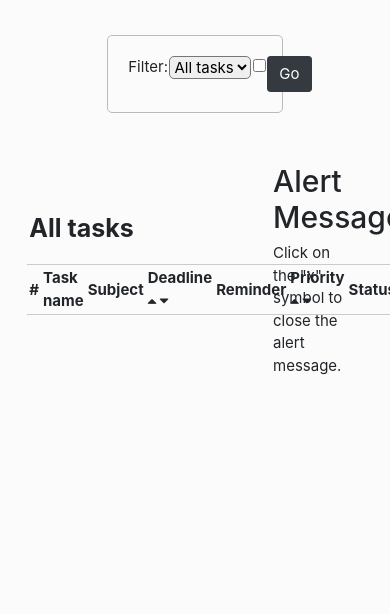
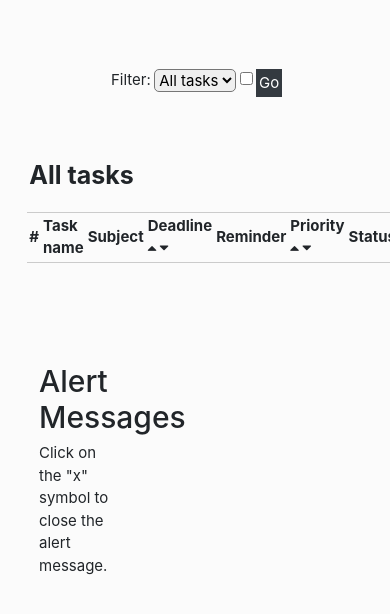
Before and after one commit to ghazal-pouresfandiyar/TodoList, a PHP site: page /Todolist/list.php?user=1 in a window 390 px wide; the page is wider, and only the part inside the window is pictured. Shown: the part 15-629 px from the top of that part. Run offline with PHP 8.4, Linux system fonts and the light colour scheme; data that the repository does not hold is empty.

Commit message:
responsive css & change filter box css

```diff
--- a/create_task.php
+++ b/create_task.php
@@ -76,7 +76,7 @@
 			<textarea type="text" style="width:93%; height: 150px; border-radius: 5px;" name="info" ><?php echo $info; ?></textarea>
 		</div>
 		<div class="input-group">
-	        <button class="btn" type="submit" name="save" >Create</button>
+	        <button type="submit" name="save" >Create</button>
         </div>
 	</form>
 </body>
--- a/edit_task.php
+++ b/edit_task.php
@@ -102,7 +102,7 @@
 			<textarea type="text" style="width:93%; height: 150px; border-radius: 5px;" name="info" ><?php echo $info; ?></textarea>
 		</div>
 		<div class="input-group">
-	        <button class="btn" type="submit" name="update">Update</button>
+	        <button type="submit" name="update">Update</button>
         </div>
 	</form>
 </body>
--- a/list.css
+++ b/list.css
@@ -1,8 +1,3 @@
-/* .task-container {
-  margin-top: 2.5em;
-  margin-left: 25%;
-} */
-
 #inputTask {
   margin-top: 0.1em;
   border: black dashed 0.1em;
@@ -23,6 +18,46 @@
   flex-direction: row;
   padding: 0;
   margin: 0;
+}
+
+.flexible-container {
+  display: flex;
+  flex-direction: row;
+  padding: 0;
+  margin: 0;
+}
+
+@media (max-width: 800px) {
+  .flexible-container {
+    flex-direction: column;
+  }
+
+  .notif-box {
+    width: 100%;
+    margin-left: 10%;
+  }
+}
+
+.notif-box {
+  width: 20%;
+}
+
+.flex-item {
+  /* padding: 20px; */
+  margin: 1%;
+  /* max-height: 10px; */
+  justify-content: space-between;
+}
+
+.btn {
+  font-size: 18px;
+  color: #ffffff;
+  background: none #343a40;
+  border: none;
+  border-radius: 6px;
+  cursor: pointer;
+  /* padding: 100px;
+  margin: 100px; */
 }
 
 .alert {
@@ -49,14 +84,11 @@
   color: black;
 }
 
-.button {
-  width: 100%;
-  padding: 8px;
-  color: #ffffff;
-  background: none #343a40;
+form {
+  margin-top: 80px;
+  margin-bottom: 8px;
+  text-align: left;
+  padding: 2px;
   border: none;
-  border-radius: 6px;
-  font-size: 18px;
-  cursor: pointer;
-  margin: 12px 0;
+  border-radius: 5px;
 }
--- a/list.php
+++ b/list.php
@@ -30,10 +30,10 @@
     <!-- filter box -->
     <form method="post" action="filter.php?user=<?php echo $username; ?>" enctype="multipart/form-data">
       <div class="flex-container">
-        <div style="margin-right:1%">
+        <div class="flex-item">
           <label>Filter:</label>
         </div>
-        <div style="margin-right:1%">
+        <div class="flex-item">
           <select name="search" id="search" style="border-radius: 5px;">
             <option>All tasks</option>
             <?php
@@ -50,16 +50,16 @@
             ?>
           </select>
         </div>
-        <div style="margin-right:1%">
+        <div class="flex-item">
           <input type="checkbox" id="done" name="done" value="Done">
         </div>
-        <div style="margin-right:1%">
-          <button class="btn" type="submit" name="filter" >Go</button>
+        <div class="flex-item">
+          <button type="submit" name="filter" >Go</button>
         </div>
       </div>
     </form>
 
-    <div class="flex-container">
+    <div class="flexible-container">
       <!-- table -->
       <div style="width: 70%; padding:0; margin:0;">
         <table id="table">
@@ -130,7 +130,7 @@
         </table>
       </div>
       <!-- notif box -->
-      <div style="width: 20%">
+      <div class="notif-box">
         <h2>Alert Messages</h2>
         <p>Click on the "x" symbol to close the alert message.</p>
         <?php
--- a/navbar.php
+++ b/navbar.php
@@ -17,9 +17,6 @@
   </style>
 
   <nav class="navbar navbar-expand-lg navbar-dark bg-dark fixed-top">
-    <!-- <button class="navbar-toggler" type="button" data-toggle="collapse" data-target="#navbarSupportedContent" aria-controls="navbarSupportedContent" aria-expanded="false" aria-label="Toggle navigation">
-      <span class="navbar-toggler-icon"></span>
-    </button> -->
     <div class="collapse navbar-collapse" id="navbarSupportedContent">
       <ul class="navbar-nav">
         <li class="nav-item">
--- a/style.css
+++ b/style.css
@@ -32,11 +32,13 @@
 .input-group {
   margin: 10px 0px 10px 0px;
 }
+
 .input-group label {
   display: block;
   text-align: left;
   margin: 3px;
 }
+
 .input-group input {
   height: 30px;
   width: 93%;
@@ -59,24 +61,13 @@
   border: none;
   border-radius: 6px;
   cursor: pointer;
-  /* padding-top: -10px; */
+  padding: 100px;
+  margin: 100px;
 }
 
 .btn:hover {
   color: #ffffff;
   background: none #656b71;
-}
-
-.button {
-  width: 100%;
-  padding: 8px;
-  color: #ffffff;
-  background: none #343a40;
-  border: none;
-  border-radius: 6px;
-  font-size: 18px;
-  cursor: pointer;
-  margin: 12px 0;
 }
 
 .edit_btn {
@@ -107,17 +98,24 @@
 .del_btn:hover {
   color: #d10e0e;
 }
-.msg {
-  margin: 100px auto 25px auto;
-  padding: 10px;
-  border-radius: 5px;
-  color: #3c763d;
-  background: #dff0d8;
-  border: 1px solid #3c763d;
-  width: 50%;
-  text-align: center;
-}
 
 .flex {
   flex-direction: row;
 }
+
+button {
+  /* width: 100%; */
+  padding: 3px;
+  color: #ffffff;
+  background: none #343a40;
+  border: none;
+  border-radius: 10px;
+  font-size: 18px;
+  cursor: pointer;
+  margin: 12px;
+}
+
+button:hover {
+  color: #ffffff;
+  background: none #656b71;
+}
```
